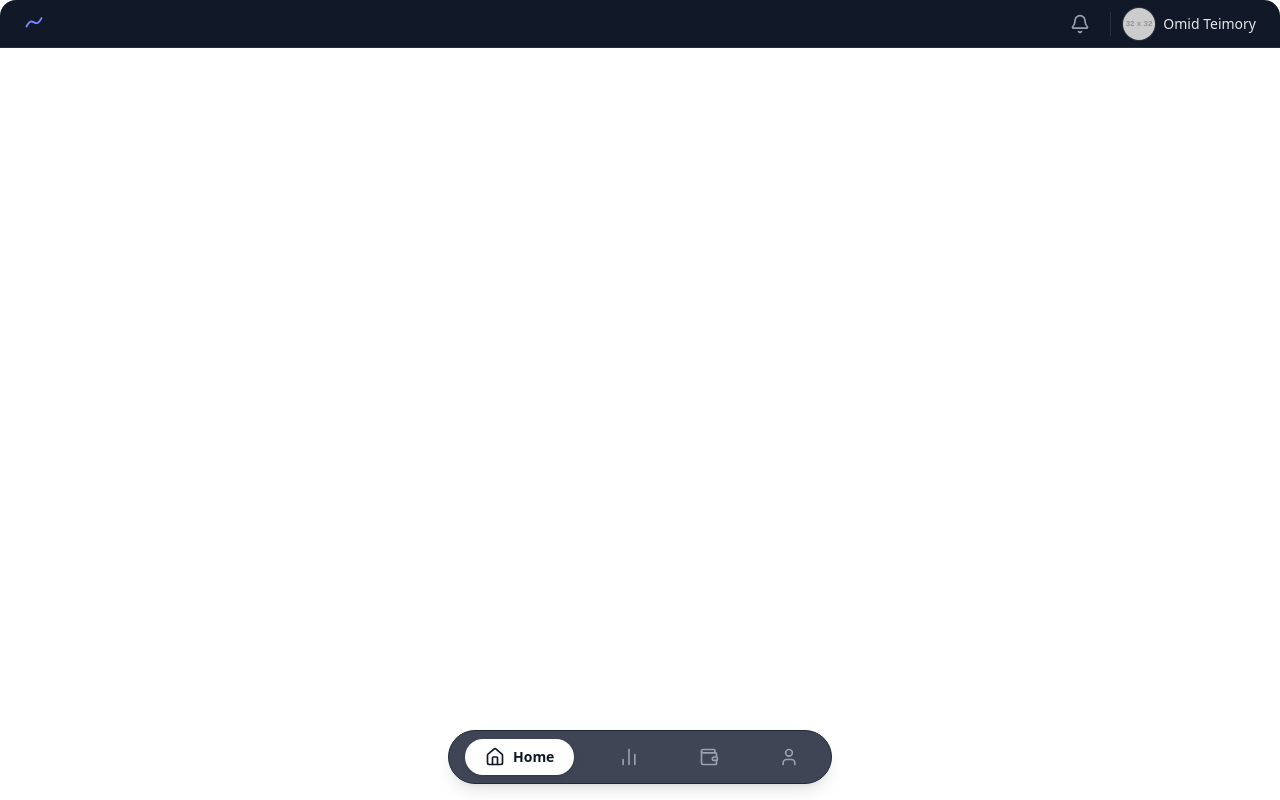
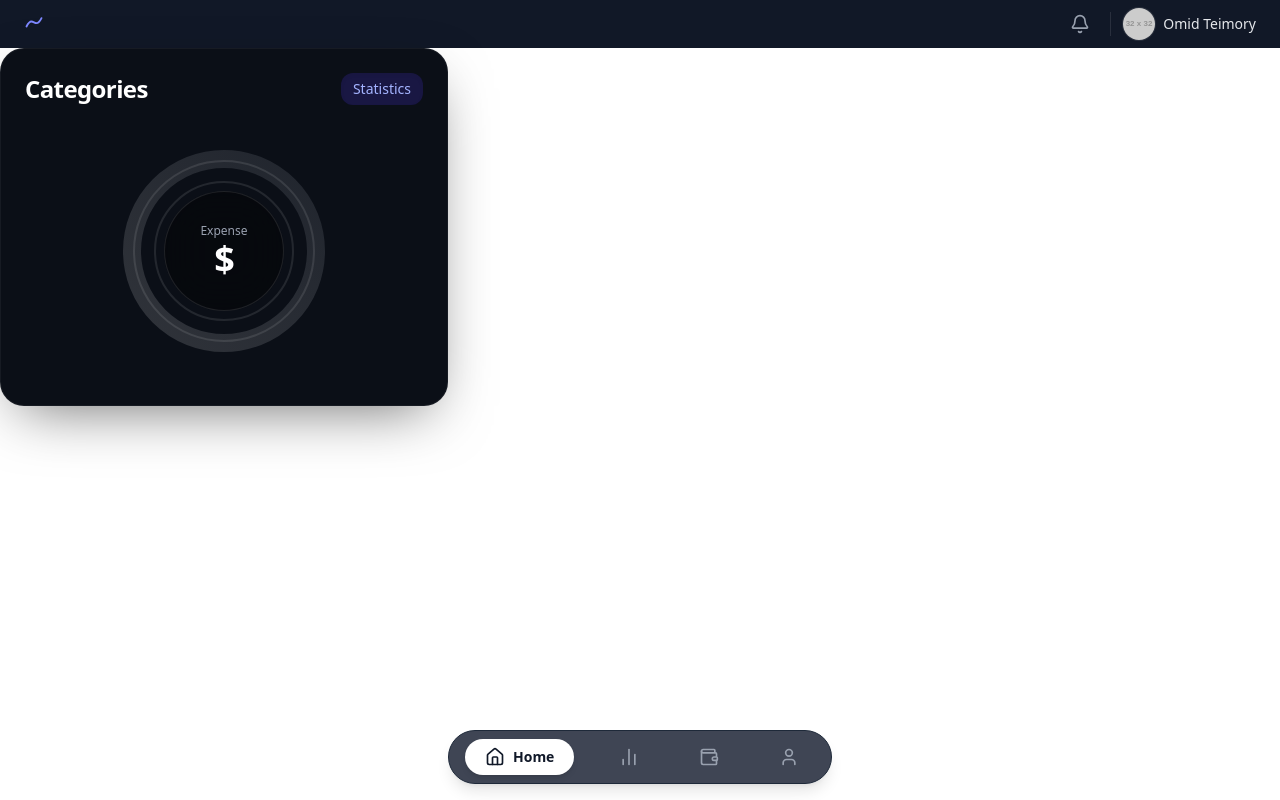
Before and after one commit to omid2007hope/Wallet, a React (Vite) app: page / in a window 1280 px wide. Built offline with nearby package versions, Linux system fonts and the light colour scheme.

Commit message:
header-navbar-fix

```diff
--- /dev/null
+++ b/src/components/ExpenseDonut.jsx
@@ -0,0 +1,204 @@
+import React from "react";
+
+/**
+ * CategoriesDonutCard (Reusable)
+ * Tailwind + React, no chart libs. You can plug in your own logic/data later.
+ *
+ * Props:
+ *  - title?: string
+ *  - amount?: number (center amount). If omitted, a currency symbol shows.
+ *  - segments: { label: string; value: number; color: string }[]  // value is percent (0-100)
+ *  - rightButtonLabel?: string
+ *  - onRightButtonClick?: () => void
+ *  - dateFrom?: string
+ *  - dateTo?: string
+ *  - className?: string
+ *  - size?: number (default 260)
+ *  - stroke?: number (default 18)
+ *  - showInnerRings?: boolean (default true)
+ *  - currency?: string (default "$")
+ */
+export default function CategoriesDonutCard({
+  title = "Categories",
+  amount, // optional now
+  segments,
+  rightButtonLabel = "Statistics",
+  onRightButtonClick,
+  dateFrom,
+  dateTo,
+  className = "",
+  size = 260, // NEW: overall svg size
+  stroke = 18, // NEW: thickness
+  showInnerRings = true, // NEW: subtle concentric rings in center
+  currency = "$", // NEW: center symbol when amount missing
+}) {
+  // ---- SVG circle math
+  const radius = Math.max(60, Math.round(size / 2 - stroke - 20)); // keep margins
+  const center = size / 2;
+  const C = 2 * Math.PI * radius; // circumference
+  const GAP = 4; // visual gap between segments along path (px)
+
+  let offsetAcc = 0;
+  const arcs = (segments ?? []).map((s) => {
+    const len = Math.max(0, (s.value / 100) * C);
+    const segLen = Math.max(0, len - GAP);
+    const arc = {
+      ...s,
+      dasharray: `${segLen} ${C - segLen}`,
+      dashoffset: -offsetAcc,
+    };
+    offsetAcc += len; // keep true percentage spacing
+    return arc;
+  });
+
+  return (
+    <div
+      className={`w-full max-w-md rounded-3xl bg-[#0b0f17] p-5 sm:p-6 shadow-[0_20px_60px_-20px_rgba(0,0,0,0.6)] border border-white/5 ${className}`}
+    >
+      {/* Header */}
+      <div className="flex items-center justify-between mb-4">
+        <h2 className="text-white text-xl sm:text-2xl font-semibold tracking-tight">
+          {title}
+        </h2>
+        {rightButtonLabel && (
+          <button
+            onClick={onRightButtonClick}
+            className="px-3 py-1.5 text-sm rounded-xl bg-indigo-600/20 text-indigo-300 hover:bg-indigo-600/30 transition shadow-inner"
+          >
+            {rightButtonLabel}
+          </button>
+        )}
+      </div>
+
+      {/* Donut */}
+      <div
+        className="relative mx-auto flex items-center justify-center"
+        style={{ height: size, width: size }}
+      >
+        <svg
+          width={size}
+          height={size}
+          viewBox={`0 0 ${size} ${size}`}
+          className="rotate-[-90deg]"
+        >
+          <defs>
+            <filter id="glow" x="-50%" y="-50%" width="200%" height="200%">
+              <feGaussianBlur stdDeviation="6" result="blur" />
+              <feMerge>
+                <feMergeNode in="blur" />
+                <feMergeNode in="SourceGraphic" />
+              </feMerge>
+            </filter>
+            <linearGradient id="trackGradient" x1="0" y1="0" x2="1" y2="1">
+              <stop offset="0%" stopColor="#ffffff" />
+              <stop offset="100%" stopColor="#9ca3af" />
+            </linearGradient>
+          </defs>
+
+          {/* Track */}
+          <circle
+            cx={center}
+            cy={center}
+            r={radius}
+            fill="none"
+            stroke="url(#trackGradient)"
+            strokeWidth={stroke}
+            opacity={0.15}
+          />
+
+          {/* Segments */}
+          {arcs.map((a, i) => (
+            <circle
+              key={i}
+              cx={center}
+              cy={center}
+              r={radius}
+              fill="none"
+              stroke={a.color}
+              strokeWidth={stroke}
+              strokeLinecap="round"
+              strokeDasharray={a.dasharray}
+              strokeDashoffset={a.dashoffset}
+              filter="url(#glow)"
+              opacity={0.95}
+            />
+          ))}
+        </svg>
+
+        {/* Center content */}
+        <div className="absolute inset-0 grid place-items-center">
+          {/* inner subtle rings */}
+          {showInnerRings && (
+            <>
+              <div className="absolute h-[70%] w-[70%] rounded-full border-2 border-white/10" />
+              <div className="absolute h-[54%] w-[54%] rounded-full border-2 border-white/10" />
+            </>
+          )}
+          <div className="h-[120px] w-[120px] rounded-full bg-black/40 backdrop-blur-xl border border-white/10 shadow-inner grid place-items-center">
+            <div className="text-center">
+              <div className="text-xs text-gray-400">Expense</div>
+              {amount == null ? (
+                <div className="text-3xl sm:text-4xl font-semibold tracking-tight text-white">
+                  {currency}
+                </div>
+              ) : (
+                <div className="text-2xl sm:text-3xl font-semibold tracking-tight text-white">
+                  $
+                  {typeof amount === "number" && amount.toLocaleString
+                    ? amount.toLocaleString()
+                    : amount}
+                </div>
+              )}
+            </div>
+          </div>
+        </div>
+      </div>
+
+      {/* Legend (first 6 items) */}
+      {segments?.length > 0 && (
+        <div className="mt-5 grid grid-cols-2 gap-3">
+          {segments.slice(0, 6).map((s, i) => (
+            <div key={i} className="flex items-center gap-2">
+              <span
+                className="inline-block h-2.5 w-2.5 rounded-full"
+                style={{ background: s.color }}
+              />
+              <span className="text-sm text-gray-300">{s.label}</span>
+              <span className="ml-auto text-xs text-gray-400">{s.value}%</span>
+            </div>
+          ))}
+        </div>
+      )}
+
+      {/* Footer date range (optional) */}
+      {(dateFrom || dateTo) && (
+        <div className="mt-4 flex items-center justify-between text-xs text-gray-400">
+          {dateFrom && (
+            <div className="px-2 py-1 rounded-lg bg-white/5 border border-white/10">
+              From {dateFrom}
+            </div>
+          )}
+          {dateTo && (
+            <div className="px-2 py-1 rounded-lg bg-white/5 border border-white/10">
+              Till {dateTo}
+            </div>
+          )}
+        </div>
+      )}
+    </div>
+  );
+}
+
+// --- Example usage ---
+// const demoSegments = [
+//   { label: "Housing", value: 22, color: "#ef4444" },
+//   { label: "Food", value: 15, color: "#f59e0b" },
+//   { label: "Transport", value: 11, color: "#facc15" },
+//   { label: "Health", value: 10, color: "#10b981" },
+//   { label: "Leisure", value: 9, color: "#22c55e" },
+//   { label: "Other", value: 7, color: "#a78bfa" },
+//   { label: "Gifts", value: 6, color: "#60a5fa" },
+//   { label: "Fees", value: 6, color: "#34d399" },
+//   { label: "Charity", value: 5, color: "#f472b6" },
+// ];
+// <CategoriesDonutCard amount={6436} segments={demoSegments} dateFrom="Apr 1" dateTo="Apr 30" />
--- a/src/components/Header.jsx
+++ b/src/components/Header.jsx
@@ -6,7 +6,7 @@ export default function Header({
   onBellClick,
 }) {
   return (
-    <header className="w-full bg-[#111827] border-b border-white/10 rounded-t-2xl h-12 px-4 sm:px-6 flex items-center justify-between">
+    <header className="w-full bg-[#111827] h-12 px-4 sm:px-6 flex items-center justify-between">
       {/* Left: Logo */}
       <div className="flex items-center">
         {/* simple squiggle logo to match your style */}
--- a/src/main/main.jsx
+++ b/src/main/main.jsx
@@ -2,9 +2,13 @@ import React from "react";
 import ReactDOM from "react-dom/client";
 import App from "./App";
 import "./index.css";
+import NavBar from "../components/NavBar";
+import Header from "../components/Header";
 
 ReactDOM.createRoot(document.getElementById("root")).render(
   <React.StrictMode>
+    <Header />
     <App />
+    <NavBar />
   </React.StrictMode>
 );
--- a/src/pages/Home.jsx
+++ b/src/pages/Home.jsx
@@ -1,11 +1,9 @@
-import Header from "../components/Header";
-import NavBar from "../components/NavBar";
+import ExpenseDonut from "../components/ExpenseDonut";
 
 function Home() {
   return (
     <>
-      <Header />
-      <NavBar />
+      <ExpenseDonut />
     </>
   );
 }
```
